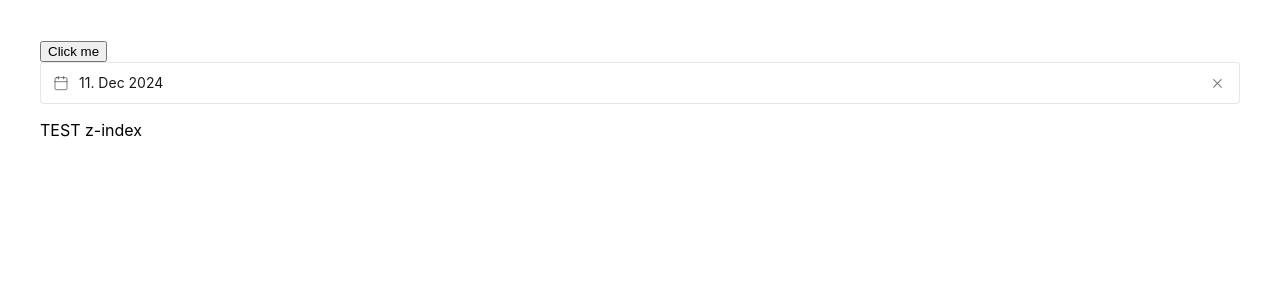
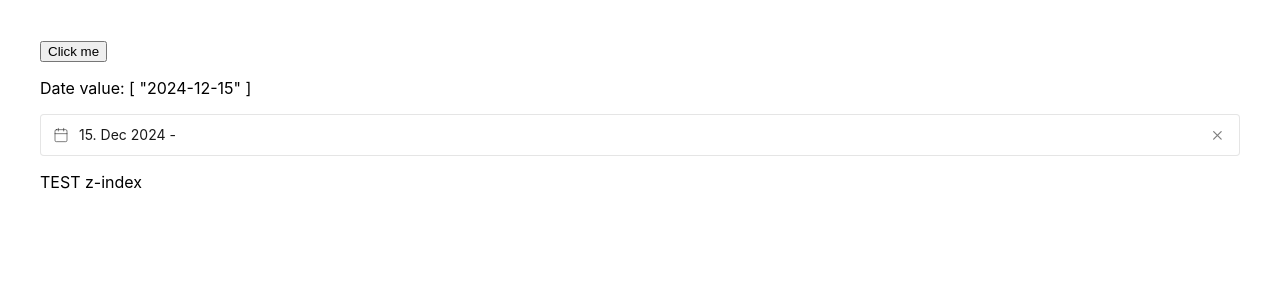
Before and after one commit to softechub-ib/vue-datepicker, a Vue app: page / in a window 1280 px wide. Shown: the top 300 px of the page. Built offline with nearby package versions, Linux system fonts and the light colour scheme.

Commit message:
feat: Implement range picker

```diff
--- a/src/App.vue
+++ b/src/App.vue
@@ -3,7 +3,7 @@ import { CalendarStylesProp, InputStylesProp } from '@/types/index';
 import VueDatePicker from '@/components/VueDatePicker.vue';
 import { ref } from 'vue';
 
-const date = ref('2024-12-11');
+const date = ref(['2024-12-15']);
 const locale = ref<'en' | 'sr'>('en');
 const dark = ref(false);
 const inputStyles = ref<InputStylesProp>({
@@ -31,23 +31,28 @@ const calendarStyles = ref<CalendarStylesProp>({
       // marginBottom: '48px',
     },
   },
+  tableBodyItem: {
+    current: {
+      // borderWidth: '6px',
+    },
+  },
 });
 
 function change() {
   dark.value = !dark.value;
   locale.value = 'sr';
-  calendarStyles.value.container &&
-    (calendarStyles.value.container.width = '272px');
 }
 </script>
 
 <template>
   <button @click="change">Click me</button>
+  <p>Date value: {{ date }}</p>
   <VueDatePicker
     v-model="date"
+    range
     :locale="locale"
     :start-week-on-monday="locale === 'sr'"
-    :min="new Date('2024-12-05')"
+    :min="new Date('2024-11-05')"
     :max="null"
     :dark="dark"
     :input-styles="inputStyles"
--- a/src/components/VueCalendar.vue
+++ b/src/components/VueCalendar.vue
@@ -14,7 +14,8 @@ import { extractDateComponent, formatDate } from '@/helpers/index';
 import dayjs from '@/dayjs-with-locales';
 
 type VueCalendarProps = {
-  value: string;
+  value: string | string[];
+  range: boolean;
   startWeekOnMonday: boolean;
   min: DateString | undefined;
   max: DateString | undefined;
@@ -59,15 +60,20 @@ const table = ref<HTMLTableElement>();
 const tableCell = ref<HTMLTableCellElement[]>([]);
 const show = ref<Show>('days');
 const year = ref(
-  props.value
-    ? extractDateComponent(props.value, 'year')
-    : formatDate(new Date().toDateString(), 'YYYY'),
+  props.range && (props.value[1] || props.value[0])
+    ? extractDateComponent(props.value[1] || props.value[0], 'year')
+    : typeof props.value === 'string'
+      ? extractDateComponent(props.value, 'year')
+      : formatDate(new Date().toDateString(), 'YYYY'),
 );
 const month = ref(
-  props.value
-    ? extractDateComponent(props.value, 'month')
-    : formatDate(new Date().toDateString(), 'MM'),
+  props.range && (props.value[1] || props.value[0])
+    ? extractDateComponent(props.value[1] || props.value[0], 'month')
+    : typeof props.value === 'string'
+      ? extractDateComponent(props.value, 'month')
+      : formatDate(new Date().toDateString(), 'MM'),
 );
+const hoveredDate = ref<DateString>();
 
 const calendarValue = computed<CalendarValue>(
   () => `${year.value}-${month.value}`,
@@ -149,10 +155,7 @@ function getFormattedWeekday(value: number) {
     : formatWeekday(value - 1);
 }
 
-function dateDifference(
-  date: DateString | CalendarValue,
-  comparedDate: DateString | CalendarValue,
-) {
+function dateDifference(date: string, comparedDate: string) {
   return dayjs(date).diff(comparedDate);
 }
 
@@ -174,6 +177,12 @@ function isDayRestricted(date: DateString) {
     (props.min && dateDifference(date, props.min) < 0) ||
     (props.max && dateDifference(props.max, date) < 0)
   );
+}
+
+function isDaySelected(date: DateString) {
+  return props.range
+    ? [props.value[0], props.value[1]].includes(date)
+    : date === props.value;
 }
 
 function setShow(value: Show) {
@@ -215,6 +224,25 @@ function scrollToYear() {
     'px';
 
   tRow.scrollIntoView({ block: 'center' });
+}
+
+function getHoveredItems(date: DateString) {
+  if (!props.range || !props.value[0]) return;
+
+  if (props.value[1]) {
+    return (
+      dateDifference(date, props.value[0]) > 0 &&
+      dateDifference(date, props.value[1]) < 0
+    );
+  }
+
+  return (
+    hoveredDate.value &&
+    ((dateDifference(date, props.value[0]) > 0 &&
+      dateDifference(date, hoveredDate.value) <= 0) ||
+      (dateDifference(props.value[0], date) > 0 &&
+        dateDifference(hoveredDate.value, date) <= 0))
+  );
 }
 
 async function clickYearHeader() {
@@ -349,7 +377,11 @@ function clickDay(date: DateString) {
           </th>
         </tr>
       </thead>
-      <tbody class="sib-calendar__table__body" role="rowgroup">
+      <tbody
+        class="sib-calendar__table__body"
+        role="rowgroup"
+        @mouseleave="hoveredDate = undefined"
+      >
         <tr
           v-for="(row, index) in calendarDays"
           :key="`row-${index}`"
@@ -367,10 +399,15 @@ function clickDay(date: DateString) {
               'sib-calendar__table__body__item--restricted': isDayRestricted(
                 item.date,
               ),
-              'sib-calendar__table__body__item--selected':
-                item.date === props.value,
+              'sib-calendar__table__body__item--selected': isDaySelected(
+                item.date,
+              ),
+              'sib-calendar__table__body__item--hovered': getHoveredItems(
+                item.date,
+              ),
             }"
             role="gridcell"
+            @mouseenter="hoveredDate = item.date"
           >
             <button
               :disabled="isDayRestricted(item.date)"
@@ -608,7 +645,8 @@ function clickDay(date: DateString) {
           cursor: pointer;
         }
 
-        &:hover {
+        &:hover,
+        &--hovered {
           background-color: v-bind('styles.tableBodyItem.hoverBackgroundColor');
         }
 
@@ -635,9 +673,10 @@ function clickDay(date: DateString) {
         }
 
         &--current {
-          background-color: v-bind(
-            'styles.tableBodyItem.current.backgroundColor'
-          );
+          button {
+            border: v-bind('styles.tableBodyItem.current.border');
+            border-radius: v-bind('styles.tableBodyItem.borderRadius');
+          }
         }
 
         &--restricted {
--- a/src/components/VueDatePicker.vue
+++ b/src/components/VueDatePicker.vue
@@ -2,11 +2,12 @@
 import {
   CalendarStylesProp,
   DateString,
+  DateValue,
   DayjsLocale,
   InputStylesProp,
   Size,
 } from '@/types/index';
-import { computed, ref, watch } from 'vue';
+import { computed, nextTick, ref, watch } from 'vue';
 import {
   defaultCalendarStyles,
   defaultInputStyles,
@@ -19,7 +20,8 @@ import deepMerge from 'lodash.merge';
 import { useClickOutside } from '@/composables/clickOutside';
 
 type VueDatePickerProps = {
-  modelValue: string | number | Date | null | undefined;
+  modelValue: DateValue | DateValue[];
+  range?: boolean;
   size?: Size;
   name?: string;
   placeholder?: string;
@@ -29,13 +31,14 @@ type VueDatePickerProps = {
   disabled?: boolean;
   error?: boolean;
   dark?: boolean;
-  min?: string | number | Date | null | undefined;
-  max?: string | number | Date | null | undefined;
+  min?: DateValue;
+  max?: DateValue;
   inputStyles?: InputStylesProp;
   calendarStyles?: CalendarStylesProp;
 };
 
 const props = withDefaults(defineProps<VueDatePickerProps>(), {
+  range: false,
   size: 'medium',
   name: 'datepicker-input',
   placeholder: undefined,
@@ -52,7 +55,7 @@ const props = withDefaults(defineProps<VueDatePickerProps>(), {
 });
 
 const emit = defineEmits<{
-  (e: 'update:modelValue', value: string): void;
+  (e: 'update:modelValue', value: string | string[]): void;
 }>();
 
 const container = ref<HTMLDivElement>();
@@ -60,10 +63,29 @@ const calendar = ref<HTMLDivElement>();
 const open = ref<boolean>(false);
 
 const inputValue = computed({
-  get: () =>
-    props.modelValue ? formatDate(props.modelValue, 'YYYY-MM-DD') : '',
+  get: () => {
+    return props.range
+      ? Array.isArray(props.modelValue)
+        ? props.modelValue.map((date) =>
+            date ? formatDate(date, 'YYYY-MM-DD') : '',
+          )
+        : ['', '']
+      : props.modelValue
+        ? formatDate(props.modelValue as string | number | Date, 'YYYY-MM-DD')
+        : '';
+  },
   set: (value) => emit('update:modelValue', value),
 });
+
+const inputDisplay = computed(() => {
+  return isRange.value && inputValue.value[0]
+    ? `${formatDate(inputValue.value[0], 'DD. MMM YYYY')} - ${inputValue.value[1] ? formatDate(inputValue.value[1], 'DD. MMM YYYY') : ''}`
+    : !isRange.value && typeof inputValue.value === 'string'
+      ? formatDate(inputValue.value, 'DD. MMM YYYY')
+      : '';
+});
+
+const isRange = computed(() => props.range && Array.isArray(inputValue.value));
 
 const mergedInputStyles = computed(() =>
   deepMerge(defaultInputStyles(props.dark), props.inputStyles),
@@ -98,8 +120,17 @@ function setOpen() {
   open.value = nextOpen;
 }
 
-function setValue(value: '' | DateString) {
-  inputValue.value = value;
+async function setValue(value: '' | DateString) {
+  isRange.value
+    ? inputValue.value[0] && !inputValue.value[1]
+      ? (inputValue.value = [inputValue.value[0], value].sort())
+      : (inputValue.value = [value, ''])
+    : (inputValue.value = value);
+
+  await nextTick();
+
+  if (isRange.value && !inputValue.value[1]) return;
+
   setOpen();
 }
 
@@ -108,7 +139,7 @@ function click() {
 }
 
 function clear() {
-  inputValue.value = '';
+  isRange.value ? (inputValue.value = ['', '']) : (inputValue.value = '');
 }
 
 watch(
@@ -165,7 +196,7 @@ watch(
         </slot>
       </div>
       <input
-        :value="inputValue ? formatDate(inputValue, 'DD. MMM YYYY') : ''"
+        :value="inputDisplay"
         class="sib-datepicker__input"
         :placeholder="props.placeholder"
         tabindex="-1"
@@ -214,6 +245,7 @@ watch(
     >
       <VueCalendar
         :value="inputValue"
+        :range="isRange"
         :start-week-on-monday="props.startWeekOnMonday"
         :min="props.min ? formatDate(props.min, 'YYYY-MM-DD') : undefined"
         :max="props.max ? formatDate(props.max, 'YYYY-MM-DD') : undefined"
--- a/src/helpers/index.ts
+++ b/src/helpers/index.ts
@@ -162,7 +162,7 @@ export const defaultCalendarStyles: CalendarStylesGenerator = (dark) => ({
       opacity: '0.5',
     },
     current: {
-      backgroundColor: dark ? colors.darkGray : colors.lightGray,
+      border: `1px solid ${colors.selected}`,
     },
     restricted: {
       color: dark ? colors.middleGray1 : colors.lightDark,
@@ -187,6 +187,10 @@ export const extractDateComponent: ExtractDateComponent = function (
 export const formatDate: FormatDate = function (date, format, monthAdjustment) {
   let dateValue = dayjs(date);
 
+  if (!dateValue.isValid()) {
+    return '';
+  }
+
   switch (monthAdjustment) {
     case 'subtract':
       dateValue = dateValue.subtract(1, 'month');
--- a/src/types/index.ts
+++ b/src/types/index.ts
@@ -132,7 +132,7 @@ export type CalendarStylesProp = {
       opacity?: `${number}`;
     };
     current?: {
-      backgroundColor?: string;
+      border?: string;
     };
     restricted?: {
       color?: string;
@@ -146,6 +146,8 @@ export type CalendarStylesProp = {
 };
 
 export type CalendarStylesGenerator = (dark: boolean) => CalendarStylesProp;
+
+export type DateValue = string | number | Date | null | undefined;
 
 type Day = `${number}${number}`;
 
```
